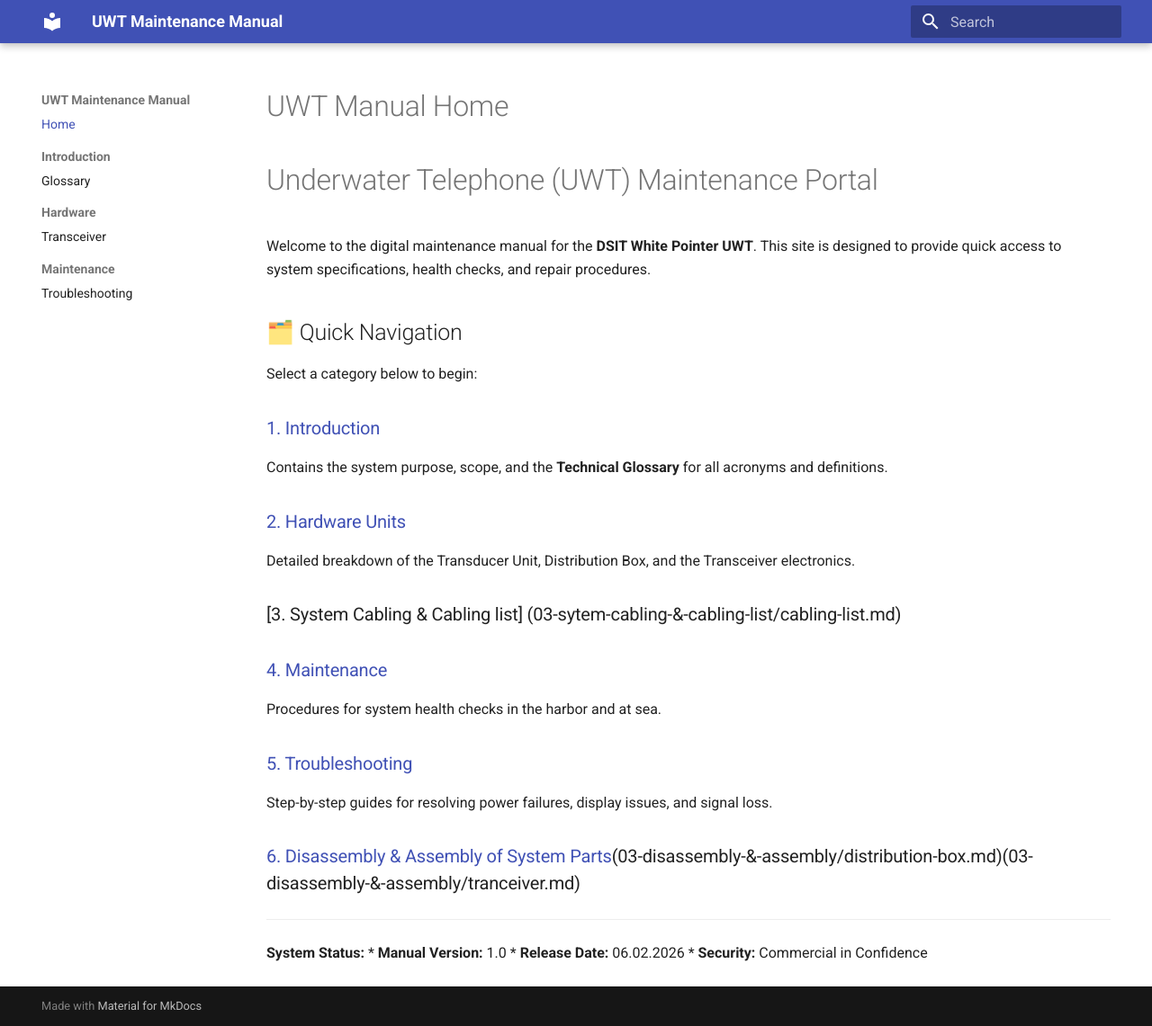
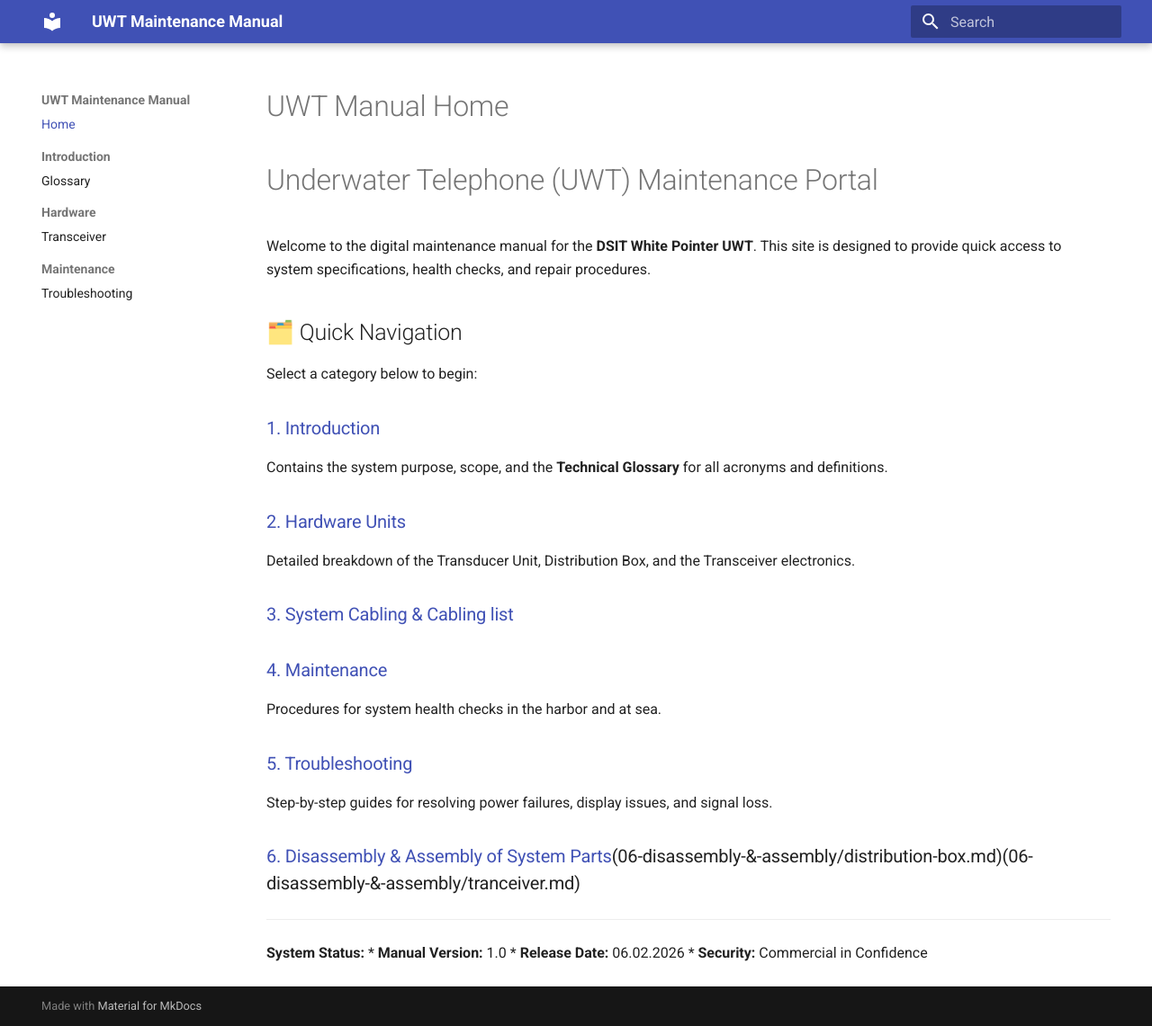
Before and after one commit to Stefanie-Saffern/uwt-maintenance-manual, an MkDocs documentation site: the page built from docs/index.md, in a window 1280 px wide and 1141 px high. Shown: the whole window at 90% size. Built offline with MkDocs 1.6.1 and Material for MkDocs 9.7.7, drawn with Linux system fonts in a browser that asks for light colours.

Commit message:
Fix links in index.md for system cabling and disassembly

```diff
--- a/docs/index.md
+++ b/docs/index.md
@@ -18,7 +18,7 @@ Contains the system purpose, scope, and the **Technical Glossary** for all acron
 ### [2. Hardware Units](02-hardware/transceiver.md)
 Detailed breakdown of the Transducer Unit, Distribution Box, and the Transceiver electronics.
 
-### [3. System Cabling & Cabling list] (03-sytem-cabling-&-cabling-list/cabling-list.md)
+### [3. System Cabling & Cabling list](03-sytem-cabling-&-cabling-list/cabling-list.md)
 
 ### [4. Maintenance](04-maintenance/system-health-checks.md)
 Procedures for system health checks in the harbor and at sea.
@@ -26,7 +26,7 @@ Procedures for system health checks in the harbor and at sea.
 ### [5. Troubleshooting](05-troubleshooting/troubleshooting-&-repairs.md)
 Step-by-step guides for resolving power failures, display issues, and signal loss.
 
-### [6. Disassembly & Assembly of System Parts](03-disassembly-&-assembly/transducer.md)(03-disassembly-&-assembly/distribution-box.md)(03-disassembly-&-assembly/tranceiver.md)
+### [6. Disassembly & Assembly of System Parts](06-disassembly-&-assembly/transducer.md)(06-disassembly-&-assembly/distribution-box.md)(06-disassembly-&-assembly/tranceiver.md)
 
 ---
 
```
